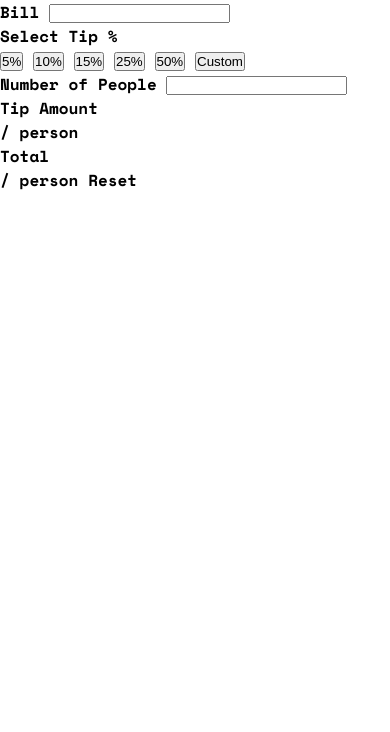
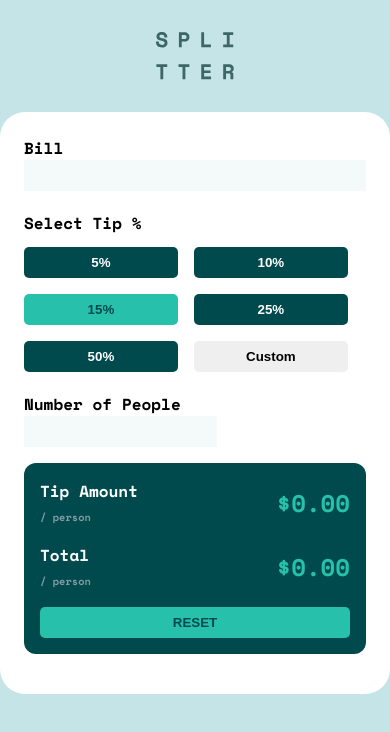
Before and after one commit to EseAlli/tip-calculator, a plain HTML site: page index.html in a window 390 px wide. Drawn offline with nearby package versions, Linux system fonts and the light colour scheme.

Commit message:
mobile design implemented

```diff
--- a/index.html
+++ b/index.html
@@ -16,39 +16,45 @@
   </head>
   <body>
     <main>
-      <div>
+      <img src="./images/logo.svg" alt="logo" class="logo" />
+      <div class="calculator">
         <form>
-          <div>
+          <div class="bill">
             <label>Bill</label>
             <input />
           </div>
-          <div>
+          <div class="percent">
             <p>Select Tip %</p>
-            <button>5%</button>
-            <button>10%</button>
-            <button>15%</button>
-            <button>25%</button>
-            <button>50%</button>
-            <button>Custom</button>
+            <div>
+              <button class="five">5%</button>
+              <button class="ten">10%</button>
+              <button class="fifteen">15%</button>
+              <button class="twenty-five">25%</button>
+              <button class="fifty">50%</button>
+              <button class="custom">Custom</button>
+            </div>
           </div>
           <div>
             <label>Number of People</label>
             <input />
           </div>
         </form>
-        <div>
+        <div class="calculation">
           <div>
             <p>
               Tip Amount <br />
-              / person
+              <small> / person</small>
             </p>
+            <p class="amount">$0.00</p>
           </div>
           <div>
             <p>
               Total <br />
-              / person Reset
+              <small>/ person</small>
             </p>
+            <p class="amount">$0.00</p>
           </div>
+          <button class="reset">Reset</button>
         </div>
       </div>
     </main>
--- a/style.css
+++ b/style.css
@@ -1,4 +1,13 @@
 @import url("https://fonts.googleapis.com/css2?family=Space+Mono:wght@700&display=swap");
+
+:root {
+  --primary-white: hsl(0, 0%, 100%);
+  --primary-cyan: hsl(172, 67%, 45%);
+  --dark-cyan: hsl(183, 100%, 15%);
+  --dark-grayish-cyan: hsl(184, 14%, 56%);
+  --primary-grayish-cyan: hsl(185, 41%, 84%);
+  --secondary-grayish-cyan: hsl(189, 41%, 97%);
+}
 
 * {
   box-sizing: border-box;
@@ -8,4 +17,122 @@
 
 body {
   font-family: "Space Mono", monospace;
+  min-height: 100vh;
+  display: flex;
+  justify-content: center;
 }
+
+main {
+  background-color: var(--primary-grayish-cyan);
+  display: flex;
+  flex-direction: column;
+}
+
+img {
+  max-width: 100%;
+  display: block;
+  height: 3rem;
+  object-fit: contain;
+}
+
+.logo {
+  margin: 2rem 0;
+}
+
+.calculator {
+  border-radius: 25px;
+  background-color: var(--primary-white);
+  padding: 1.5rem;
+}
+
+form {
+  display: flex;
+  flex-direction: column;
+  gap: 1.25rem;
+}
+
+.bill {
+  display: flex;
+  flex-direction: column;
+}
+
+input {
+  background-color: var(--secondary-grayish-cyan);
+  border: none;
+  padding: 0.5rem;
+  border: 3px;
+}
+
+.percent {
+  display: flex;
+  flex-direction: column;
+}
+
+.percent div {
+  display: flex;
+  flex-wrap: wrap;
+  gap: 1rem;
+  margin-top: 0.75rem;
+}
+
+.percent button {
+  padding: 0.5rem 2rem;
+  font-weight: 700;
+  border: none;
+  border-radius: 5px;
+  inline-size: 45%;
+}
+
+.five,
+.ten,
+.twenty-five,
+.fifty {
+  background-color: var(--dark-cyan);
+  color: var(--primary-white);
+}
+
+.fifteen {
+  background-color: var(--primary-cyan);
+  color: var(--dark-cyan);
+}
+
+.calculation {
+  background-color: var(--dark-cyan);
+  padding: 1rem;
+  margin: 1rem 0;
+  border-radius: 12px;
+  display: flex;
+  flex-direction: column;
+  gap: 1rem;
+}
+
+.calculation div {
+  display: flex;
+  justify-content: space-between;
+  align-items: center;
+}
+
+.calculation p {
+  color: var(--primary-white);
+}
+
+.calculation small {
+  font-size: 0.65rem;
+  color: var(--dark-grayish-cyan);
+}
+
+.calculation button {
+  inline-size: 100%;
+  padding: 0.5rem 0;
+  text-transform: uppercase;
+  color: var(--dark-cyan);
+  font-weight: 700;
+  background-color: var(--primary-cyan);
+  border: none;
+  border-radius: 5px;
+}
+
+.calculation .amount {
+  font-size: 1.5rem;
+  color: var(--primary-cyan);
+}
```
